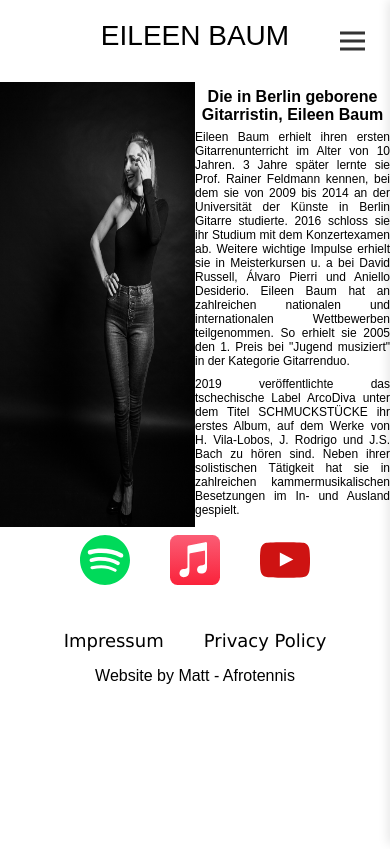
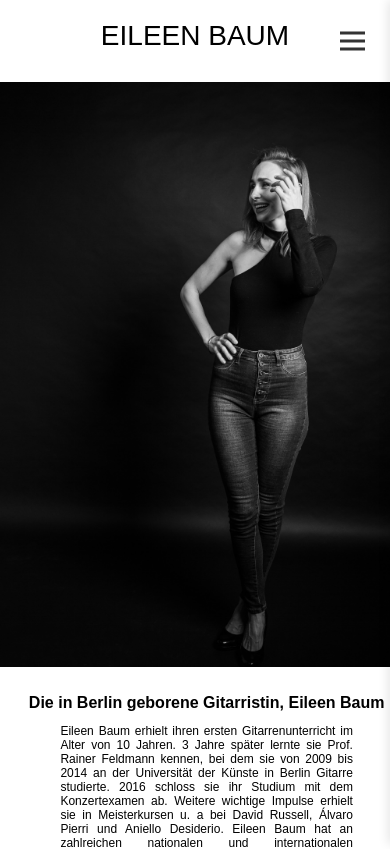
Before and after one commit to Matt0107/eileen-react-second-version, a React (Create React App) app: page /About in a window 390 px wide. Shown: the top 849 px of the page. Built offline with nearby package versions, Linux system fonts and the light colour scheme.

Commit message:
media queries changed

```diff
--- a/src/styles/index.css
+++ b/src/styles/index.css
@@ -145,21 +145,16 @@ body {
 
 .picture-section {
     width: 50%;
-    background-color: #ddd;
-    /* Add styling for the image here */
 }
 
 .picture-section img {
-    background-color: #ddd;
     width: 100%;
     height: 100%;
-    background-position: center;
-    background-repeat: no-repeat;
-    background-size: cover;
 }
 
 .biography-section {
     width: 50%;
+    margin: 3%;
 }
 
 .biographie-section-div-title {
@@ -174,7 +169,11 @@ body {
     text-align: justify;
     font-size: 75%;
     margin-bottom: 5%;
+    width: 75%;
+    margin-left: auto;
+    margin-right: auto;
 }
+
 
 /* Calendar section */
 .event {
@@ -271,7 +270,7 @@ body {
 }
 
 /* Media queries */
-@media only screen and (min-width: 390px) {
+@media only screen and (min-width: 320px) {
     .title {
         font-size: 175%;
     }
@@ -279,8 +278,21 @@ body {
     .navbar a {
         font-size: 125%;
     }
+}
 
+@media (min-width: 320px) and (max-width: 600px) {
+    #about-section {
+        display: flex;
+        flex-direction: column;
+    }
 
+    .picture-section {
+        width: 100%;
+    }
+
+    .biography-section {
+        width: 100%;
+    }
 
 }
 
@@ -298,7 +310,7 @@ body {
     }
 }
 
-@media only screen and (max-width: 1024px) {
+@media only screen and (max-width: 769px) {
 
     /* Show the burger menu on devices with a screen width smaller than 1024px */
     .burger-menu {
@@ -316,7 +328,7 @@ body {
     }
 }
 
-@media only screen and (min-width: 1024px) {
+@media only screen and (min-width: 769px) {
     .burger-menu {
         visibility: hidden;
     }
```
